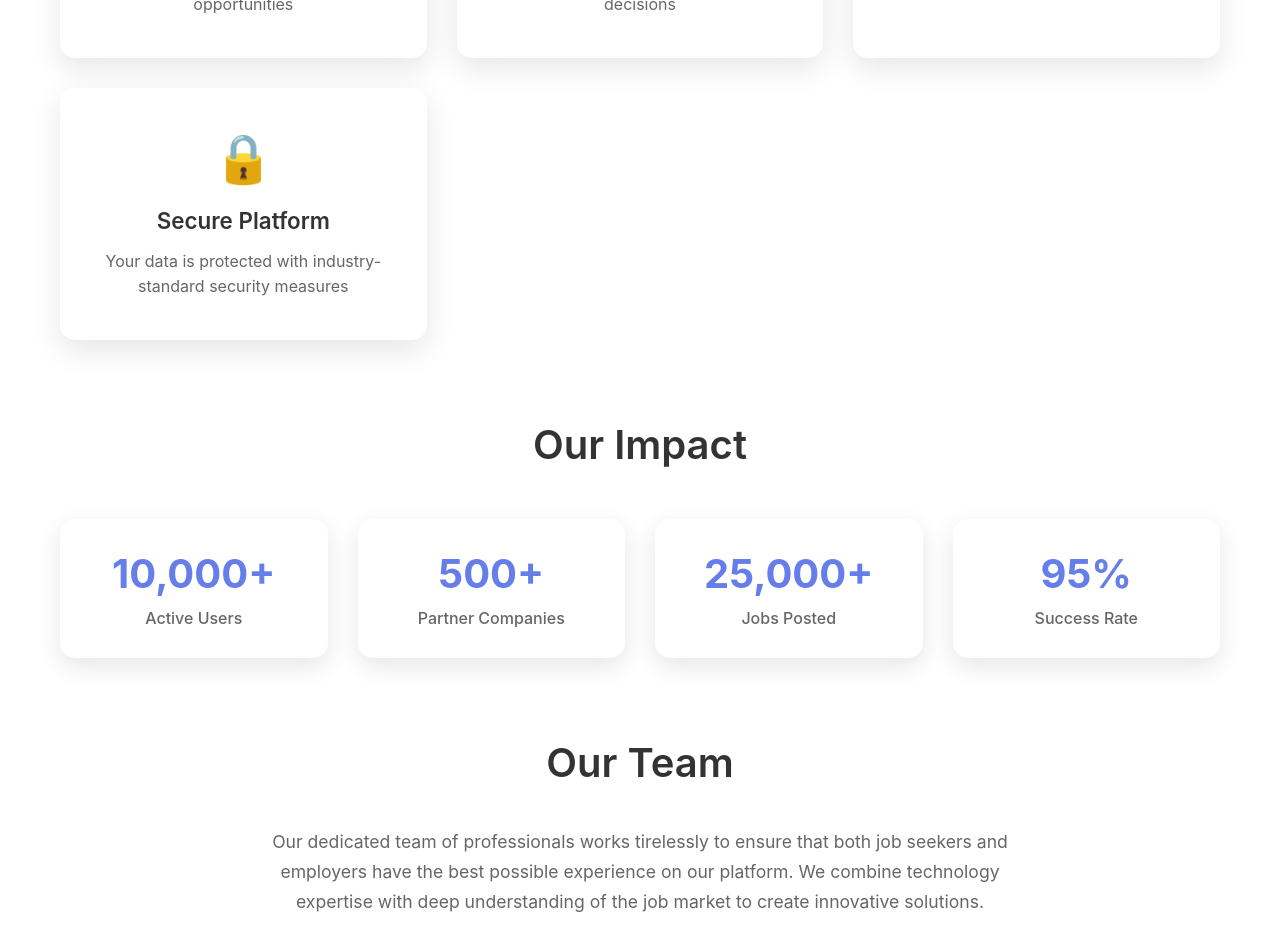
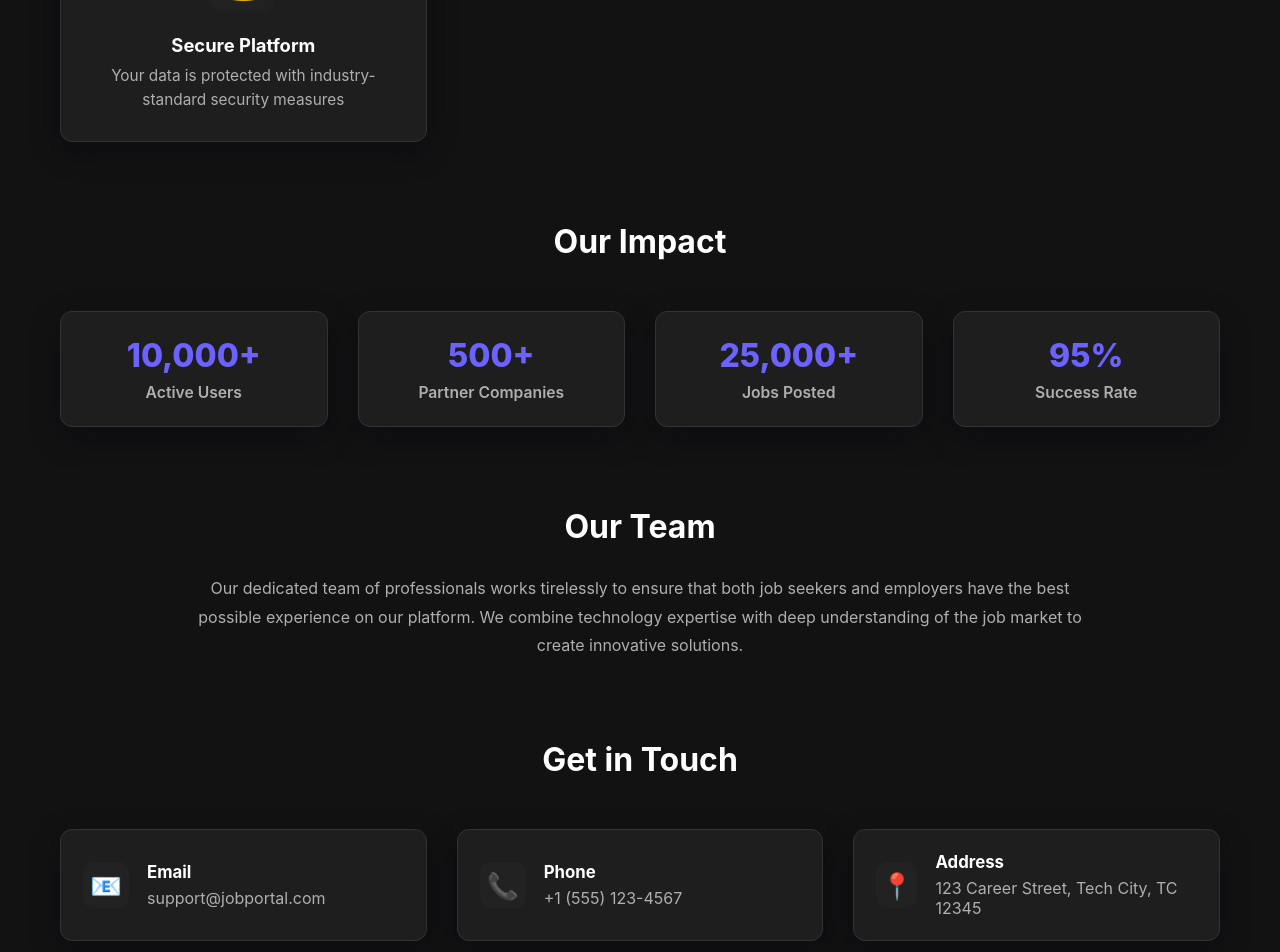
Before and after one commit to Prakshil/Job_Portal_MERN, a React (Vite) app in the folder client/: page /about in a window 1280 px wide. Shown: the part 960-1912 px from the top of the page. Built offline with nearby package versions, Linux system fonts and the light colour scheme.

Commit message:
final fixes v3

```diff
--- a/client/src/components/about/About.module.css
+++ b/client/src/components/about/About.module.css
@@ -1,52 +1,54 @@
-/* About Page Styles */
+/* About Page Styles (theme-aware & modern) */
 .aboutContainer {
   min-height: 100vh;
-  background-color: white;
-  color: black;
+  background-color: var(--background);
+  color: var(--text-primary);
+  padding-bottom: 60px;
 }
 
 .heroSection {
   text-align: center;
   padding: 80px 20px 60px;
-  background: rgba(255, 255, 255, 0.1);
-  backdrop-filter: blur(10px);
+  background: linear-gradient(180deg, rgba(255,255,255,0.02), rgba(255,255,255,0.0));
+  backdrop-filter: blur(8px);
 }
 
 .heroTitle {
-  font-size: 3.5rem;
+  font-size: 3rem;
   font-weight: 700;
-  margin-bottom: 20px;
-  text-shadow: 2px 2px 4px rgba(0, 0, 0, 0.3);
+  margin-bottom: 12px;
+  color: var(--text-primary);
 }
 
 .heroSubtitle {
-  font-size: 1.3rem;
+  font-size: 1.05rem;
   opacity: 0.9;
-  max-width: 600px;
+  max-width: 820px;
   margin: 0 auto;
-  line-height: 1.6;
+  line-height: 1.7;
+  color: var(--text-secondary);
 }
 
 .contentSection {
   max-width: 1200px;
   margin: 0 auto;
-  padding: 60px 20px;
+  padding: 40px 20px 80px;
 }
 
 .sectionTitle {
-  font-size: 2.5rem;
-  font-weight: 600;
+  font-size: 2rem;
+  font-weight: 700;
   text-align: center;
-  margin-bottom: 40px;
-  color: #333;
+  margin-bottom: 28px;
+  color: var(--text-primary);
 }
 
 .sectionText {
-  font-size: 1.1rem;
-  line-height: 1.7;
-  color: #666;
-  max-width: 800px;
-  margin: 0 auto 40px;
+  font-size: 1rem;
+  line-height: 1.8;
+  color: var(--text-secondary);
+  max-width: 900px;
+  margin: 0 auto 36px;
   text-align: center;
 }
 
@@ -63,34 +65,45 @@
 }
 
 .featureCard {
-  background: white;
-  padding: 40px 30px;
-  border-radius: 15px;
+  background: var(--background-card);
+  padding: 28px 24px;
+  border-radius: 12px;
   text-align: center;
-  box-shadow: 0 10px 30px rgba(0, 0, 0, 0.1);
-  transition: transform 0.3s ease, box-shadow 0.3s ease;
+  box-shadow: 0 8px 30px rgba(2,6,23,0.4);
+  border: 1px solid var(--border-color);
+  transition: transform 0.22s ease, box-shadow 0.22s ease, transform 0.22s ease;
 }
 
 .featureCard:hover {
-  transform: translateY(-5px);
-  box-shadow: 0 15px 40px rgba(0, 0, 0, 0.15);
+  transform: translateY(-6px);
+  box-shadow: 0 20px 40px rgba(2,6,23,0.5);
+  border-color: var(--primary);
 }
 
 .featureIcon {
-  font-size: 3rem;
-  margin-bottom: 20px;
+  font-size: 2.4rem;
+  margin-bottom: 14px;
+  display: inline-flex;
+  align-items: center;
+  justify-content: center;
+  width: 64px;
+  height: 64px;
+  border-radius: 12px;
+  background: linear-gradient(135deg, rgba(255,255,255,0.02), rgba(255,255,255,0.01));
+  color: var(--primary);
 }
 
 .featureCard h3 {
-  font-size: 1.4rem;
-  font-weight: 600;
-  margin-bottom: 15px;
-  color: #333;
+  font-size: 1.15rem;
+  font-weight: 700;
+  margin: 8px 0 8px;
+  color: var(--text-primary);
 }
 
 .featureCard p {
-  color: #666;
+  color: var(--text-secondary);
   line-height: 1.6;
+  font-size: 0.96rem;
 }
 
 /* Stats Section */
@@ -107,23 +120,24 @@
 
 .statItem {
   text-align: center;
-  padding: 30px;
-  background: white;
-  border-radius: 15px;
-  box-shadow: 0 8px 25px rgba(0, 0, 0, 0.1);
+  padding: 24px;
+  background: var(--background-card);
+  border-radius: 12px;
+  box-shadow: 0 10px 30px rgba(2,6,23,0.35);
+  border: 1px solid var(--border-color);
 }
 
 .statNumber {
-  font-size: 2.5rem;
-  font-weight: 700;
-  color: #667eea;
-  margin-bottom: 10px;
+  font-size: 2rem;
+  font-weight: 800;
+  color: var(--primary);
+  margin-bottom: 8px;
 }
 
 .statLabel {
-  font-size: 1rem;
-  color: #666;
-  font-weight: 500;
+  font-size: 0.98rem;
+  color: var(--text-secondary);
+  font-weight: 600;
 }
 
 /* Team Section */
@@ -147,27 +161,35 @@
 .contactItem {
   display: flex;
   align-items: center;
-  background: white;
-  padding: 30px;
-  border-radius: 15px;
-  box-shadow: 0 8px 25px rgba(0, 0, 0, 0.1);
+  background: var(--background-card);
+  padding: 22px;
+  border-radius: 12px;
+  box-shadow: 0 10px 30px rgba(2,6,23,0.35);
+  border: 1px solid var(--border-color);
 }
 
 .contactIcon {
-  font-size: 2rem;
-  margin-right: 20px;
-  color: #667eea;
+  font-size: 1.6rem;
+  margin-right: 18px;
+  color: var(--primary);
+  width: 46px;
+  height: 46px;
+  display: inline-flex;
+  align-items: center;
+  justify-content: center;
+  border-radius: 10px;
+  background: rgba(255,255,255,0.02);
 }
 
 .contactItem h4 {
-  font-size: 1.2rem;
-  font-weight: 600;
-  margin-bottom: 5px;
-  color: #333;
+  font-size: 1.05rem;
+  font-weight: 700;
+  margin-bottom: 6px;
+  color: var(--text-primary);
 }
 
 .contactItem p {
-  color: #666;
+  color: var(--text-secondary);
   margin: 0;
 }
 
@@ -195,7 +217,7 @@
   .featureCard,
   .statItem,
   .contactItem {
-    padding: 25px;
+    padding: 20px;
   }
 
   .contactItem {
```
